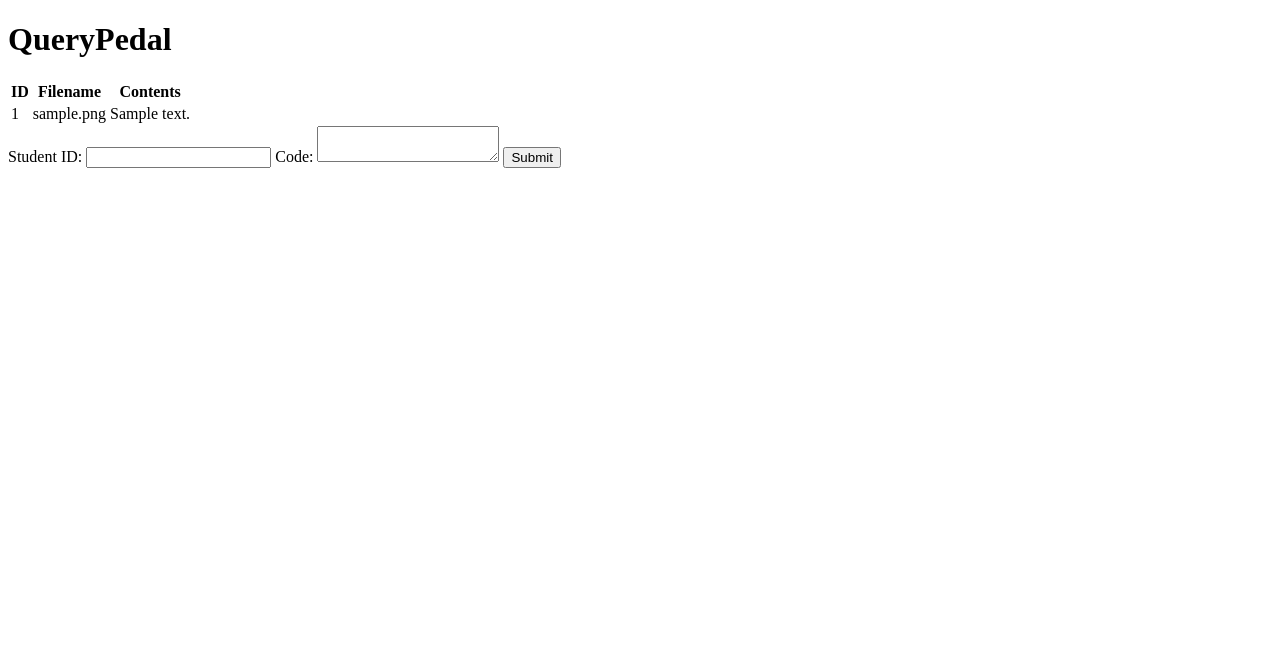
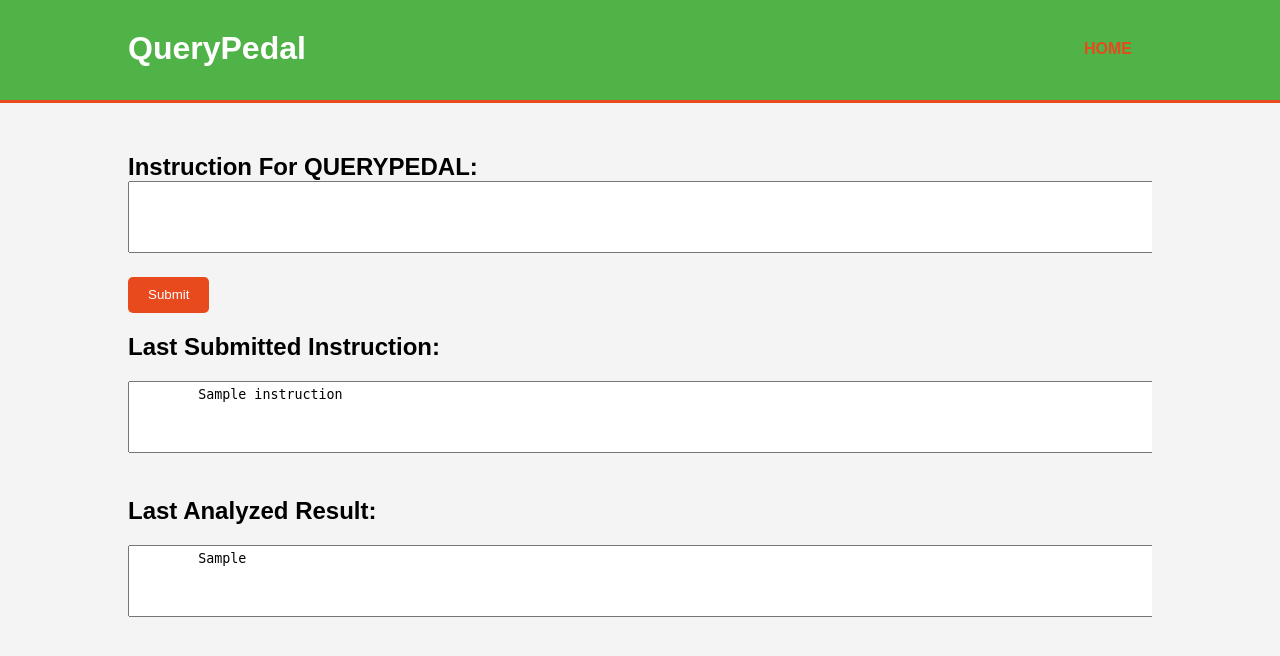
Before and after one commit to hzhan18/QueryPedal, a Flask app: template templates/index.html in a window 1280 px wide. Shown: the top 656 px of the page. Run offline with Flask 3, Linux system fonts and the light colour scheme; tables that the repository leaves empty hold one stand-in row (values such as "Sample post"); the template is opened without the code that fills it: values that come from a table or form of the project are taken from there, most other values are stand-ins (such as "Sample title", 1, 10 or a date in 2020).

Commit message:
updated frontend with simple styling, submit button, result display

```diff
--- a/app.py
+++ b/app.py
@@ -20,13 +20,34 @@ class CodeState(db.Model):
     filename = db.Column(db.String(255), nullable=False)
     contents = db.Column(db.Text, nullable=False)
 
+
 @app.route('/')
 def home():
+    instruction = request.args.get('instruction')
     try:
         documents = CodeState.query.limit(100).all()
-        return render_template('index.html', documents=documents)
+        # If there's no instruction from submission, try to read the last instruction from file
+        if not instruction:
+            try:
+                with open('instructions.txt', 'r') as f:
+                    instruction = f.readlines()[-1].strip()  # Read the last line as the latest instruction
+            except FileNotFoundError:
+                instruction = "No instruction submitted yet."
+        return render_template('index.html', documents=documents, instruction=instruction)
     except Exception as e:
         return str(e)  # display the error on the web page
+
+@app.route('/submit-instruction', methods=['POST'])
+def submit_instruction():
+    instruction_text = request.form['instruction']
+
+    # Save the instruction in a text file
+    with open('instructions.txt', 'a') as f:
+        f.write(instruction_text + "\n")
+
+    # Optionally, redirect to a new page or back to the home page
+    return redirect(url_for('home', instruction=instruction_text))
+
 
 
 if __name__ == '__main__':
--- a/templates/index.html
+++ b/templates/index.html
@@ -4,29 +4,145 @@
   <head>
     <meta charset="UTF-8" />
     <title>QueryPedal Submission Form</title>
+    <style>
+      body {
+        font-family: "Arial", sans-serif;
+        margin: 0;
+        padding: 0;
+        background-color: #f4f4f4;
+      }
+      .container {
+        width: 80%;
+        margin: auto;
+        overflow: hidden;
+      }
+      header {
+        background: #50b347;
+        color: white;
+        padding-top: 30px;
+        min-height: 70px;
+        border-bottom: #e8491d 3px solid;
+      }
+      header a {
+        color: #ffffff;
+        text-decoration: none;
+        text-transform: uppercase;
+        font-size: 16px;
+      }
+      header ul {
+        padding: 0;
+        margin: 0;
+        list-style: none;
+        overflow: hidden;
+      }
+      header li {
+        float: left;
+        display: inline;
+        padding: 0 20px 0 20px;
+      }
+      header #branding {
+        float: left;
+      }
+      header #branding h1 {
+        margin: 0;
+      }
+      header nav {
+        float: right;
+        margin-top: 10px;
+      }
+      header .highlight,
+      header .current a {
+        color: #e8491d;
+        font-weight: bold;
+      }
+      header a:hover {
+        color: #ffffff;
+        font-weight: bold;
+      }
+      textarea {
+        width: 100%;
+        margin-bottom: 20px;
+        padding: 5px;
+      }
+      input[type="submit"] {
+        padding: 10px 20px 11px !important;
+        background: #e8491d;
+        color: white;
+        border: none;
+        border-radius: 5px;
+        cursor: pointer;
+      }
+      input[type="submit"]:hover {
+        background: #333;
+      }
+      table {
+        width: 100%;
+        margin-top: 20px;
+        border-collapse: collapse;
+      }
+      table,
+      th,
+      td {
+        border: 1px solid #cccccc;
+        padding: 10px;
+        text-align: left;
+      }
+      th {
+        background: #50b347;
+        color: white;
+      }
+      .instruction-label {
+        font-size: 24px; /* Increased font size */
+        font-weight: bold; /* Make text bold */
+        margin-top: 50px; /* Add space from the top header */
+        display: block; /* Make it a block element to allow margin to take effect */
+      }
+      .form-label,
+      .result-heading {
+        font-size: 24px; /* Make it the same size as the instruction label */
+        font-weight: bold; /* Make text bold */
+        margin-top: 20px;
+        margin-bottom: 10px;
+        display: block;
+      }
+    </style>
   </head>
   <body>
+    <header>
+      <div class="container">
+        <div id="branding">
           <h1>QueryPedal</h1>
-    <table>
-        <tr>
-            <th>ID</th>
-            <th>Filename</th>
-            <th>Contents</th>
-        </tr>
-        {% for document in documents %}
-        <tr>
-            <td>{{ document.id }}</td>
-            <td>{{ document.filename }}</td>
-            <td>{{ document.contents }}</td>
-        </tr>
-        {% endfor %}
-    </table>
-    <form action="/submit" method="post">
-        <label for="student_id">Student ID:</label>
-        <input type="text" id="student_id" name="student_id" required />
-        <label for="code">Code:</label>
-        <textarea id="code" name="code" required></textarea>
+        </div>
+        <nav>
+          <ul>
+            <li class="current"><a href="#">Home</a></li>
+            <!-- Add other navigation items here if necessary -->
+          </ul>
+        </nav>
+      </div>
+    </header>
+
+    <div class="container">
+      <!-- Instruction Submission Form -->
+      <form action="/submit-instruction" method="post">
+        <label for="instruction" class="instruction-label"
+          >Instruction For QUERYPEDAL:</label
+        >
+        <textarea id="instruction" name="instruction" rows="4"></textarea><br />
         <input type="submit" value="Submit" />
       </form>
+      <!-- Display the Last Submitted Instruction -->
+      <h2>Last Submitted Instruction:</h2>
+      <textarea id="last_instruction" name="last_instruction" rows="4" readonly>
+        {% if instruction %}{{ instruction }}{% else %}No instruction submitted yet.{% endif %}
+      </textarea>
+      <!-- Display the Last Analyzed Result -->
+      <h2>Last Analyzed Result:</h2>
+      <textarea id="analyzed_result" name="analyzed_result" rows="4" readonly>
+        {{ analyzed_result }}
+      </textarea>
+      <!-- Existing table to display documents -->
+      <!-- ... -->
+    </div>
   </body>
 </html>
```
Also changed, not shown: instructions.txt (added, +9 -0 lines), testdataset.db (added). Lines whose indentation alone changed are shown as unchanged.
